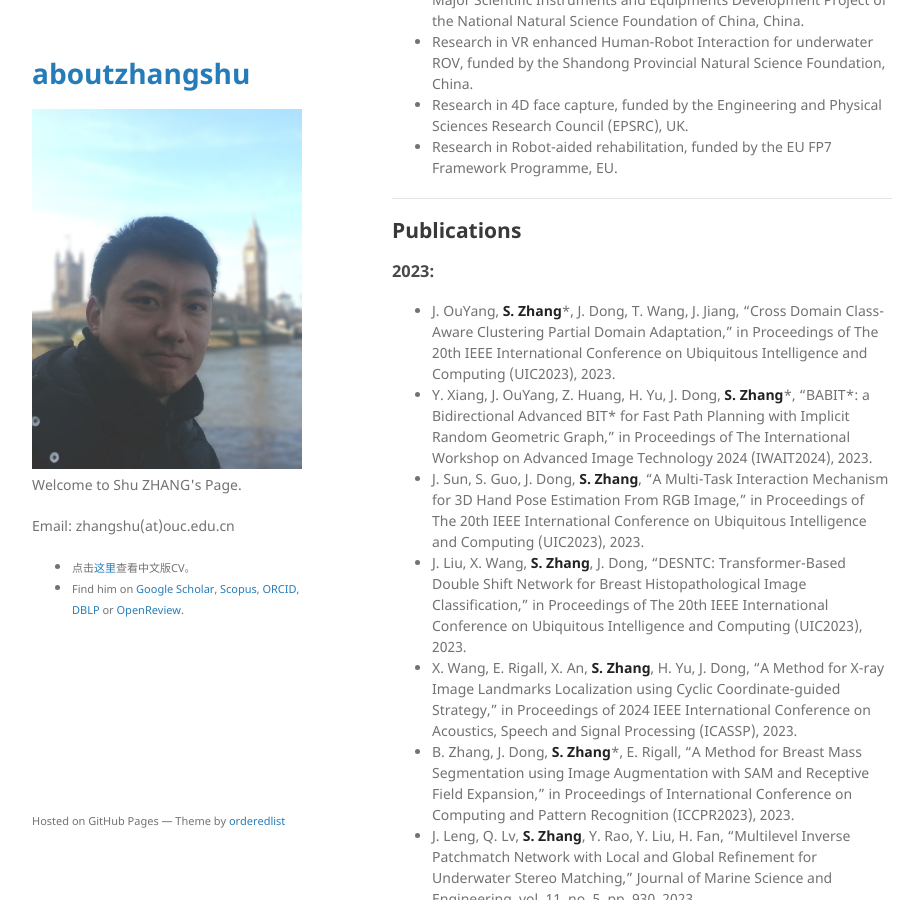
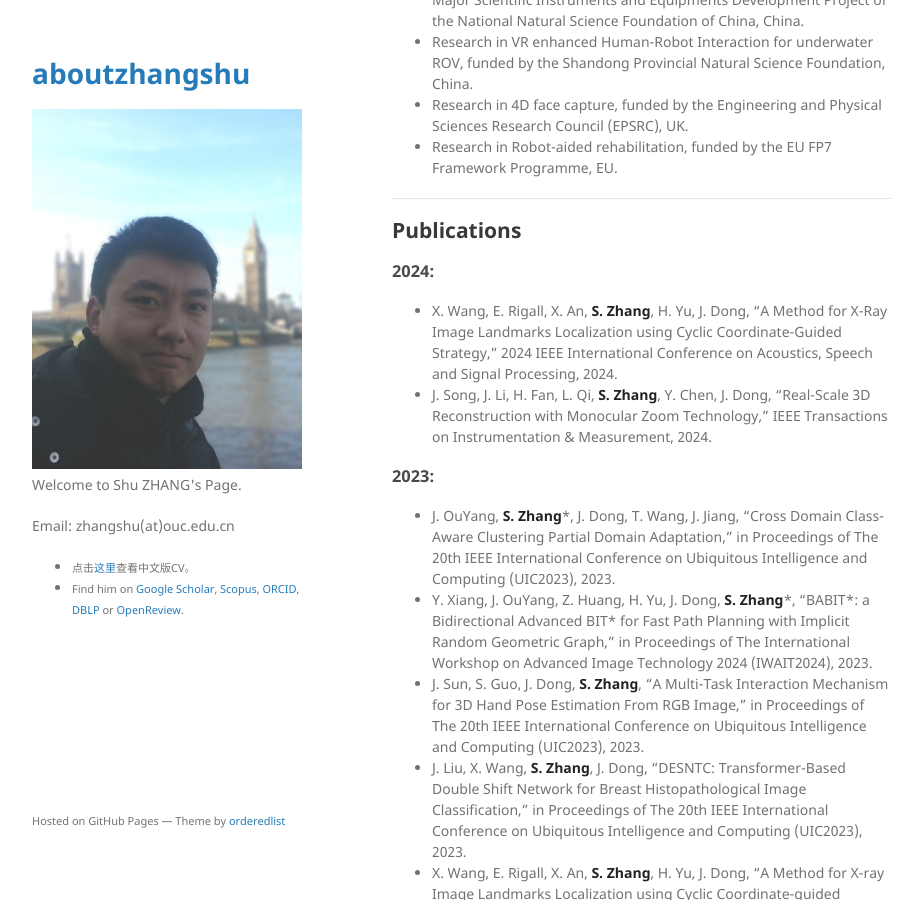
Before and after one commit to jackyspeed/aboutzhangshu, a Jekyll site: the page built from index.md, in a window 1280 px wide and 900 px high, scrolled down 1383 px. Shown: the whole window, without its empty margins (178-1101 px from the left). Built offline with Jekyll 4.4.1, drawn with Linux system fonts in a browser that asks for light colours; our own code applies the rules of GitHub Pages for plain Markdown files.

Commit message:
Update index.md

```diff
--- a/index.md
+++ b/index.md
@@ -61,6 +61,11 @@ Shu Zhang is currently an Associate Professor and Postgraduate supervisor at Oce
 
 ## Publications
 
+
+### 2024:
+
+- X. Wang, E. Rigall, X. An, **S. Zhang**, H. Yu, J. Dong, "A Method for X-Ray Image Landmarks Localization using Cyclic Coordinate-Guided Strategy," 2024 IEEE International Conference on Acoustics, Speech and Signal Processing, 2024.
+- J. Song, J. Li, H. Fan, L. Qi, **S. Zhang**, Y. Chen, J. Dong, "Real-Scale 3D Reconstruction with Monocular Zoom Technology," IEEE Transactions on Instrumentation & Measurement, 2024.
 
 ### 2023:
 
```
